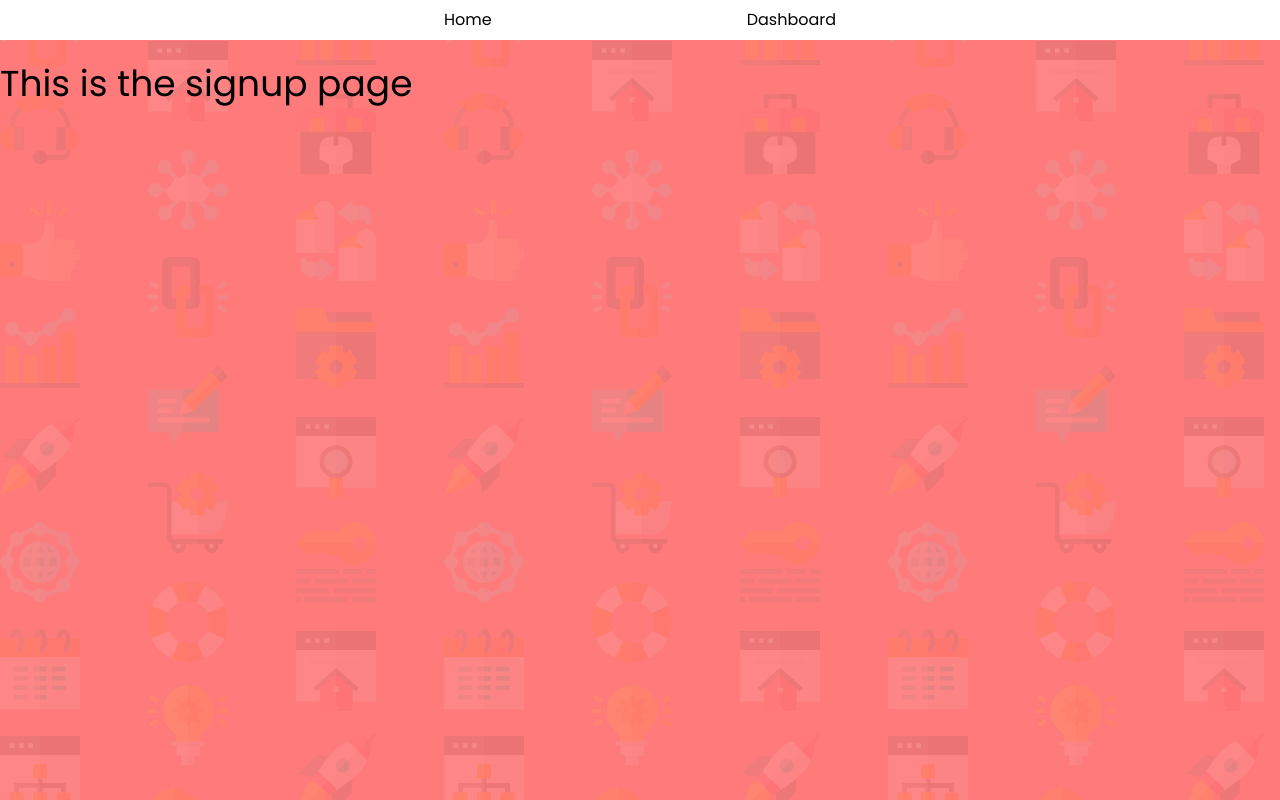
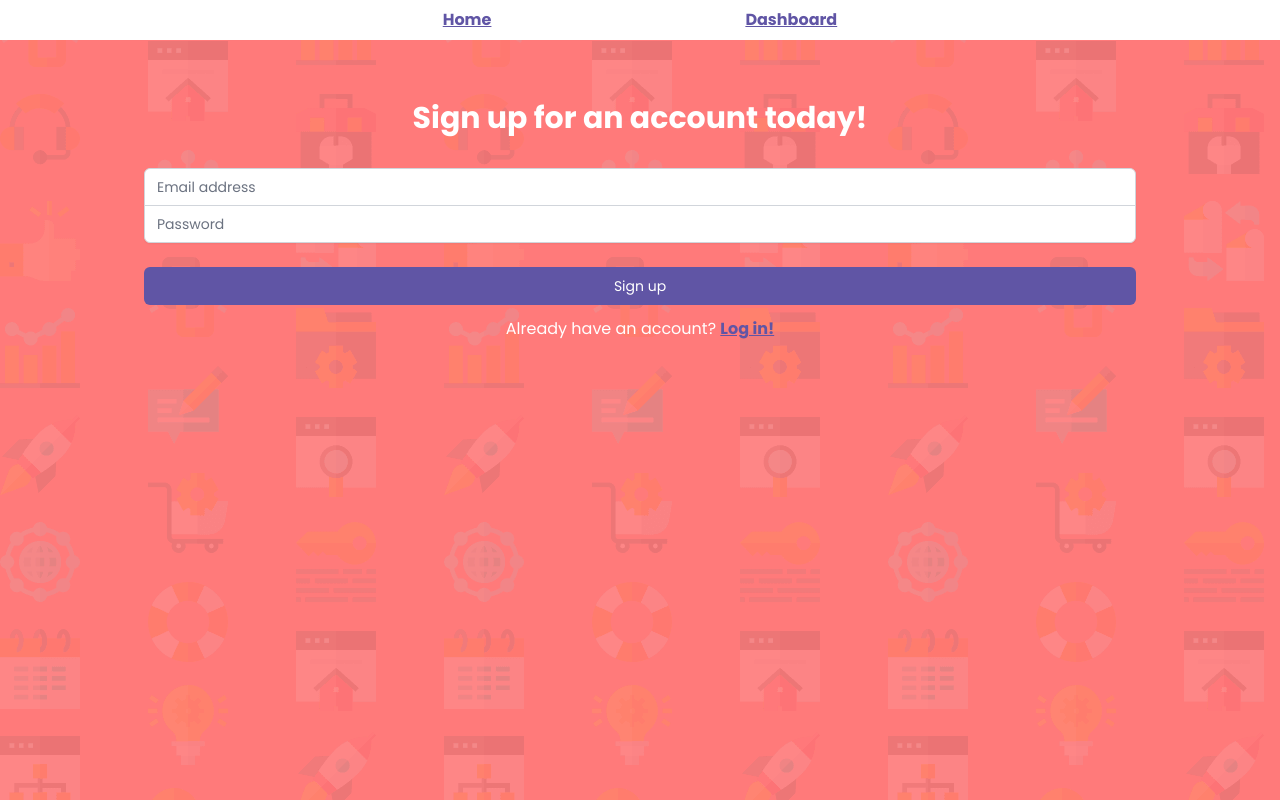
Before and after one commit to geraldiner/mern-auth-passport-tutorial, a React (Create React App) app in the folder client/: page /signup in a window 1280 px wide. Built offline with nearby package versions, Linux system fonts and the light colour scheme.

Commit message:
fix minor styling in p and a tags

```diff
--- a/client/src/assets/css/tailwind.src.css
+++ b/client/src/assets/css/tailwind.src.css
@@ -17,6 +17,15 @@
 	font-size: 16px;
 	font-family: Poppins, Helvetica, Segoe UI, Tahoma, Geneva, Verdana sans-serif;
 	line-height: 150%;
+}
+
+p {
+	@apply my-3;
+}
+
+a:not(.button),
+a:not(.navbar__a) {
+	@apply text-blurple underline font-bold;
 }
 
 .main {
@@ -69,21 +78,17 @@
 }
 
 .button-primary {
-	@apply text-white bg-blurple hover:bg-blurple-dark;
+	@apply text-white bg-blurple hover:bg-blurple-dark no-underline font-normal !important;
 }
 .button-secondary {
-	@apply text-white bg-mint hover:bg-green-700;
+	@apply text-white bg-mint hover:bg-green-700 no-underline !important;
 }
 
 .button-outline {
-	@apply text-blurple bg-white border-2 border-blurple hover:bg-blurple-dark hover:text-white;
+	@apply text-blurple bg-white border-2 border-blurple hover:bg-blurple-dark hover:text-white no-underline !important;
 }
 
 /* Login.js */
 .login__socials {
 	@apply my-8 space-y-2;
 }
-
-.login__socials > h4 {
-	@apply text-white;
-}
--- a/client/src/components/Navbar.js
+++ b/client/src/components/Navbar.js
@@ -4,8 +4,12 @@
 	return (
 		<div className="navbar">
 			<nav className="navbar__nav">
-				<a href="/">Home</a>
-				<a href="/dashboard">Dashboard</a>
+				<a className="navbar__a" href="/">
+					Home
+				</a>
+				<a className="navbar__a" href="/dashboard">
+					Dashboard
+				</a>
 			</nav>
 		</div>
 	);
--- a/client/src/pages/Login.js
+++ b/client/src/pages/Login.js
@@ -8,7 +8,7 @@
 				<div className="login__form">
 					<form className="mt-8 space-y-6" action="#" method="POST">
 						<div className="rounded-md shadow-sm -space-y-px">
-							<div>
+							<div className="input">
 								<label htmlFor="email-address" className="sr-only">
 									Email address
 								</label>
@@ -22,7 +22,7 @@
 									placeholder="Email address"
 								/>
 							</div>
-							<div>
+							<div className="input">
 								<label htmlFor="password" className="sr-only">
 									Password
 								</label>
@@ -38,15 +38,16 @@
 							</div>
 						</div>
 
-						<div>
-							<button type="submit" className="button button-primary">
-								Log in
-							</button>
-						</div>
+						<button type="submit" className="button button-primary">
+							Log in
+						</button>
 					</form>
+					<p className="text-white">
+						Don't have an account? <a href="/signup">Sign up!</a>
+					</p>
 				</div>
 				<div className="login__socials">
-					<h4>Or log in with existing accounts</h4>
+					<p className="text-white">Or log in with an existing account</p>
 
 					<button type="button" className="button text-white bg-google hover:bg-white hover:text-gray-900">
 						Log in with Google
--- a/client/src/pages/Signup.js
+++ b/client/src/pages/Signup.js
@@ -2,8 +2,52 @@
 
 const Signup = () => {
 	return (
-		<div className="signup">
-			<h1>This is the signup page</h1>
+		<div className="main">
+			<h2>Sign up for an account today!</h2>
+			<div className="signup">
+				<div className="signup__form">
+					<form className="mt-8 space-y-6" action="#" method="POST">
+						<div className="rounded-md shadow-sm -space-y-px">
+							<div className="input">
+								<label htmlFor="email-address" className="sr-only">
+									Email address
+								</label>
+								<input
+									id="email-address"
+									name="email"
+									type="email"
+									autoComplete="email"
+									required
+									className="appearance-none rounded-none relative block w-full px-3 py-2 border border-gray-300 placeholder-gray-500 text-gray-900 rounded-t-md focus:outline-none focus:ring-indigo-500 focus:border-indigo-500 focus:z-10 sm:text-sm"
+									placeholder="Email address"
+								/>
+							</div>
+							<div className="input">
+								<label htmlFor="password" className="sr-only">
+									Password
+								</label>
+								<input
+									id="password"
+									name="password"
+									type="password"
+									autoComplete="current-password"
+									required
+									className="appearance-none rounded-none relative block w-full px-3 py-2 border border-gray-300 placeholder-gray-500 text-gray-900 rounded-b-md focus:outline-none focus:ring-indigo-500 focus:border-indigo-500 focus:z-10 sm:text-sm"
+									placeholder="Password"
+								/>
+							</div>
+						</div>
+
+						<button type="submit" className="button button-primary">
+							Sign up
+						</button>
+					</form>
+
+					<p className="text-white">
+						Already have an account? <a href="/login">Log in!</a>
+					</p>
+				</div>
+			</div>
 		</div>
 	);
 };
```
Also changed, not shown: client/src/assets/css/tailwind.css.
